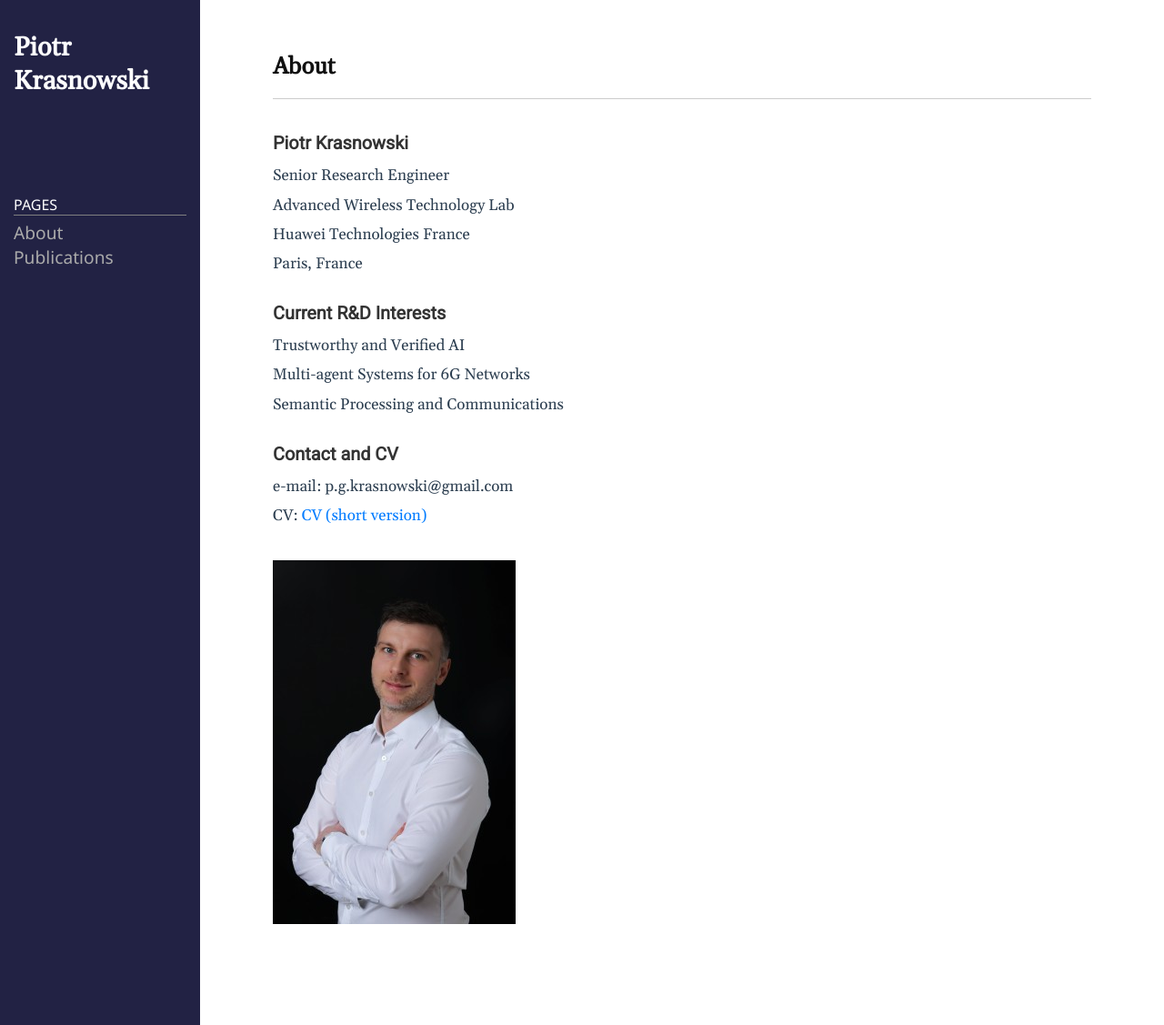
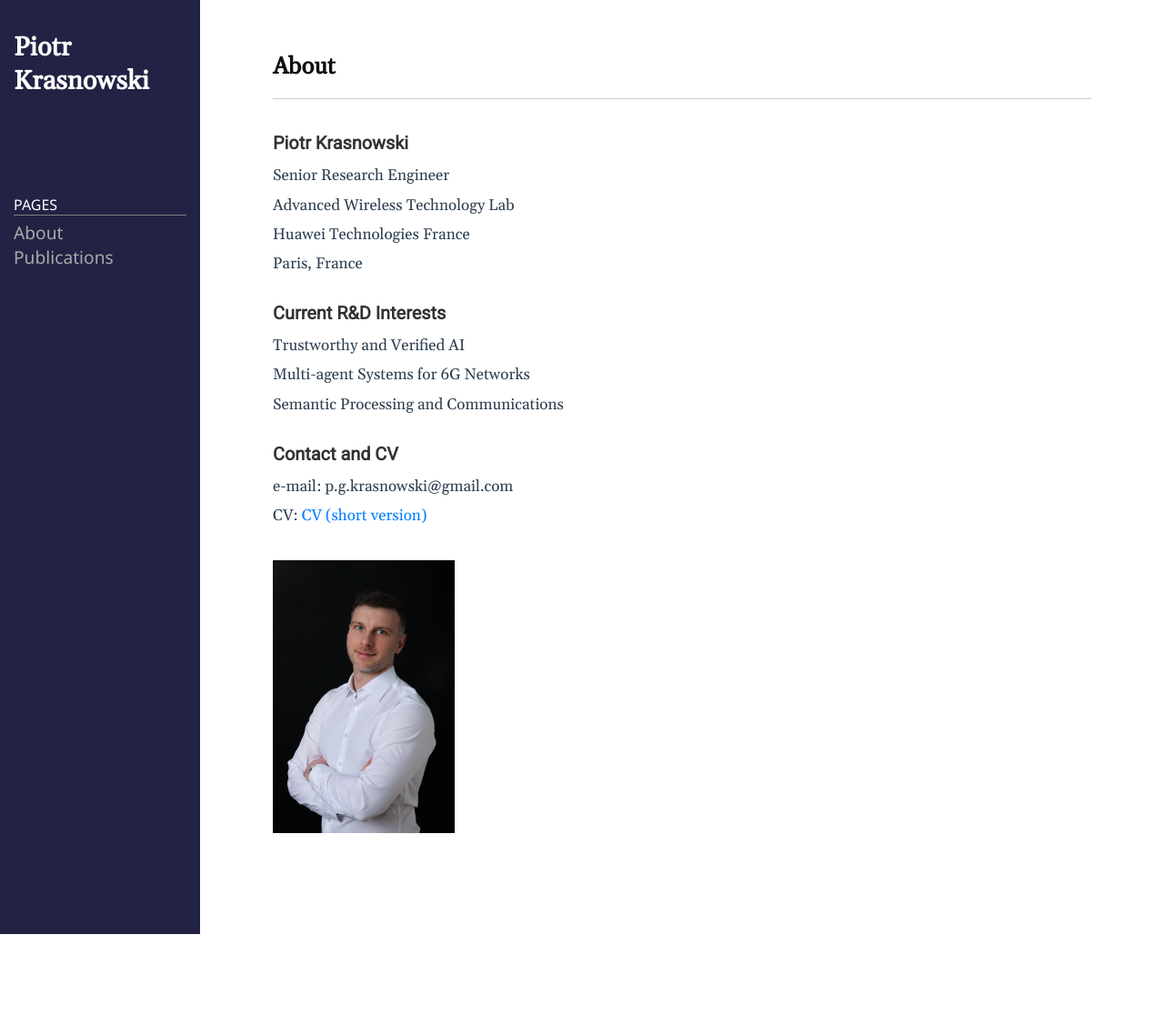
Before and after one commit to PiotrKrasnowski/piotrkrasnowski.github.io, a Jekyll site: the page built from index.md, in a window 1280 px wide. Shown: the whole page at 91% size. Built offline with Jekyll 4.4.1, drawn with Linux system fonts in a browser that asks for light colours; after the commit the page ends 1027 px from its top, so only the background shows below that.

Commit message:
Update index.md

```diff
--- a/index.md
+++ b/index.md
@@ -18,4 +18,4 @@ Semantic Processing and Communications
 e-mail: p.g.krasnowski@gmail.com \
 CV: [CV (short version)](/public/img/Krasnowski_CV_2026.pdf) \
 \
-![profile picture](/public/img/profile_photo.jpg)
+![profile picture](/public/img/profile_photo.png)
```
